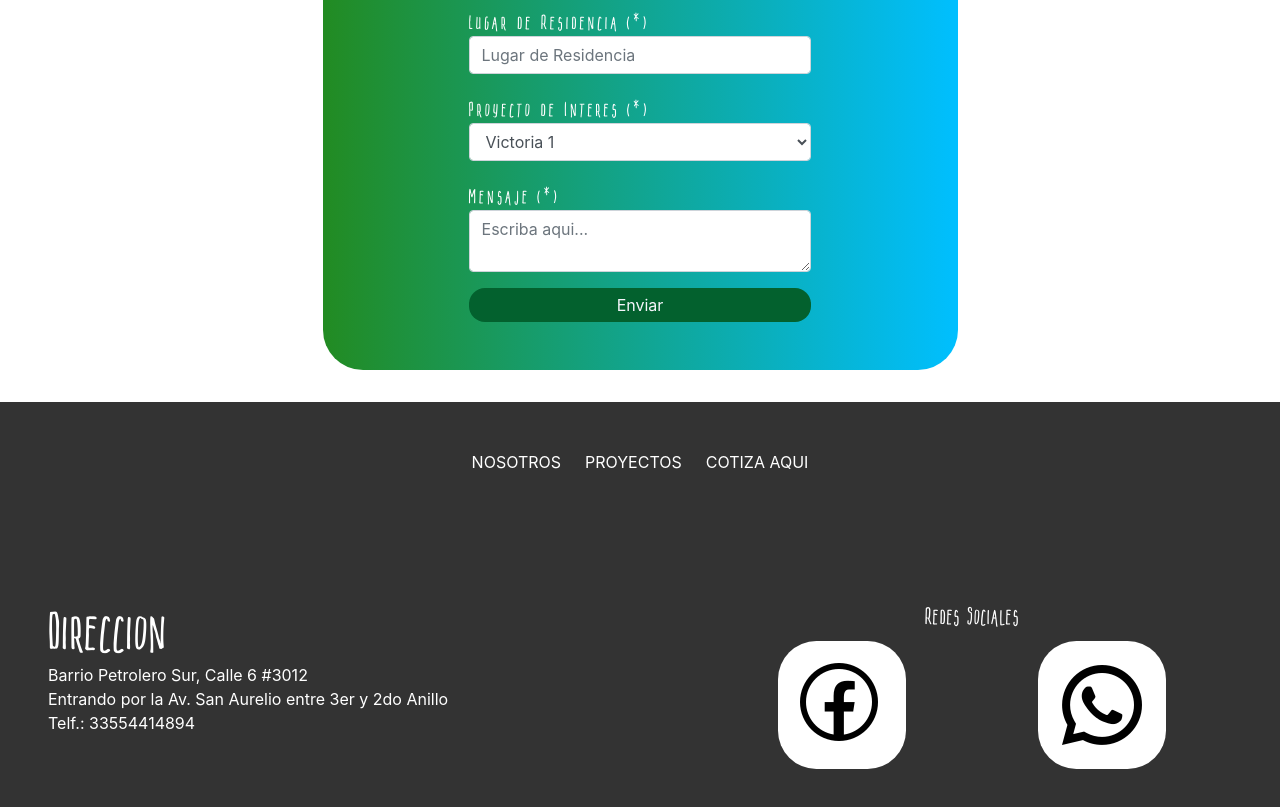
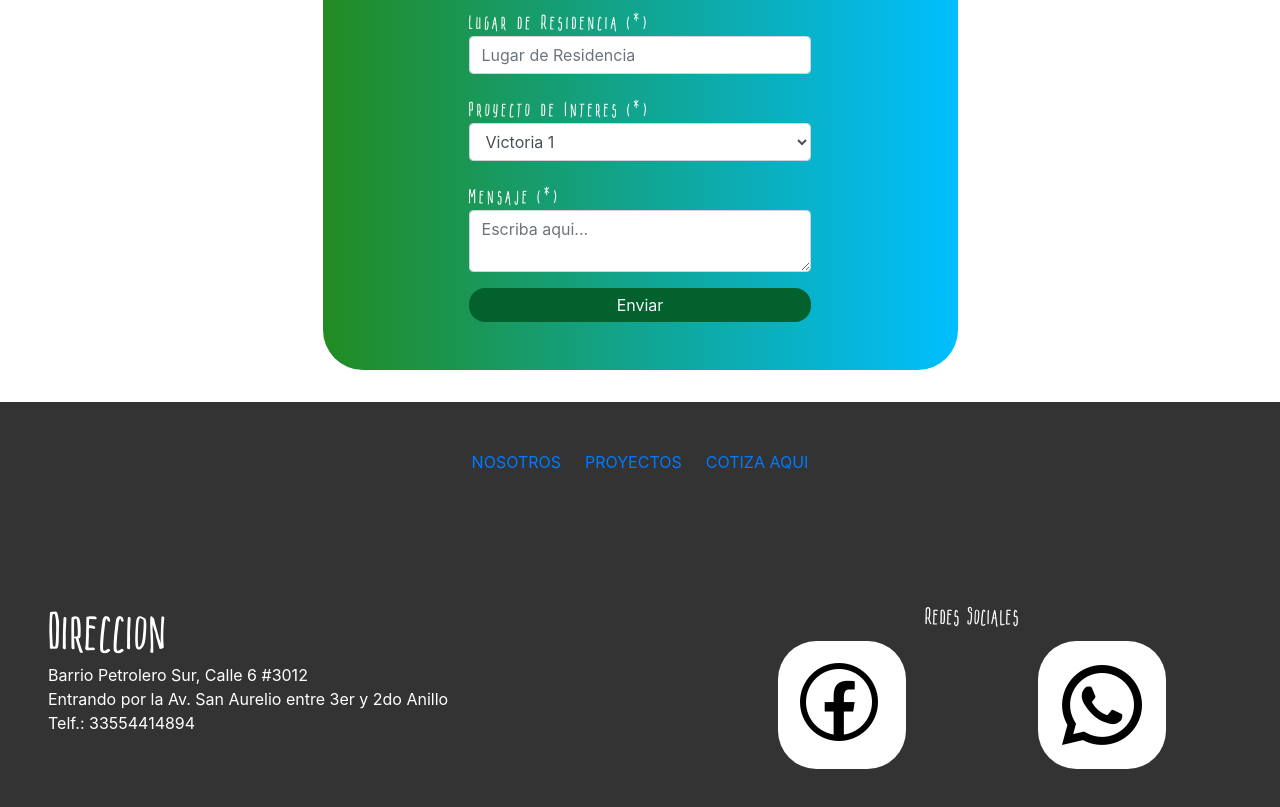
Before and after one commit to ChosenSCZ/gridnew2, a plain HTML site: page index.html in a window 1280 px wide. Shown: the part 3001-3808 px from the top of the page. Drawn offline with nearby package versions, Linux system fonts and the light colour scheme; a web font is replaced by a local one.

Commit message:
Update style2.css

```diff
--- a/css/style2.css
+++ b/css/style2.css
@@ -366,6 +366,10 @@ img {
 
 
 footer {
+    box-sizing: border-box;
+    border: 0;
+    border-style: solid;
+    border-color: white;
     background: #333;
     background-size: cover;
     grid-area: footer;
@@ -375,7 +379,7 @@ footer {
 
 
 footer a {
-    color: inherit;
+
     text-transform: uppercase;
 }
 
```
